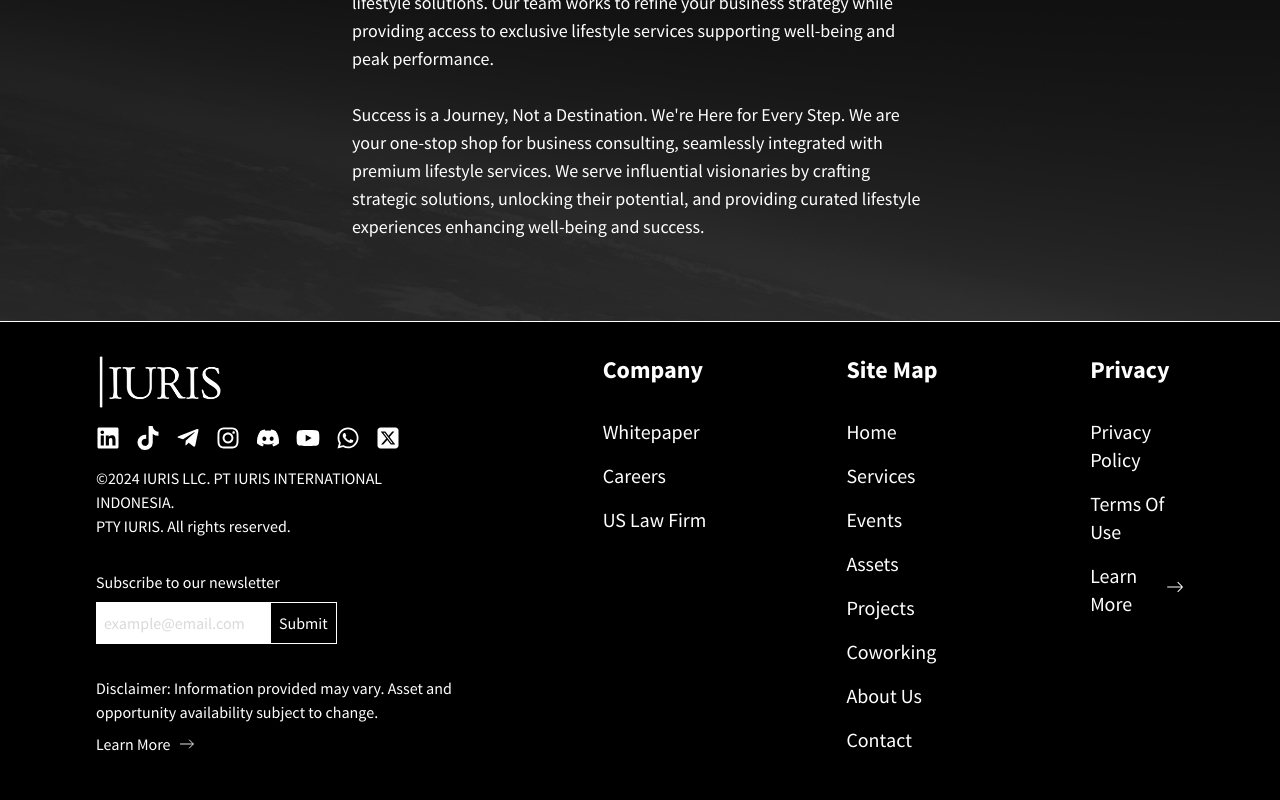
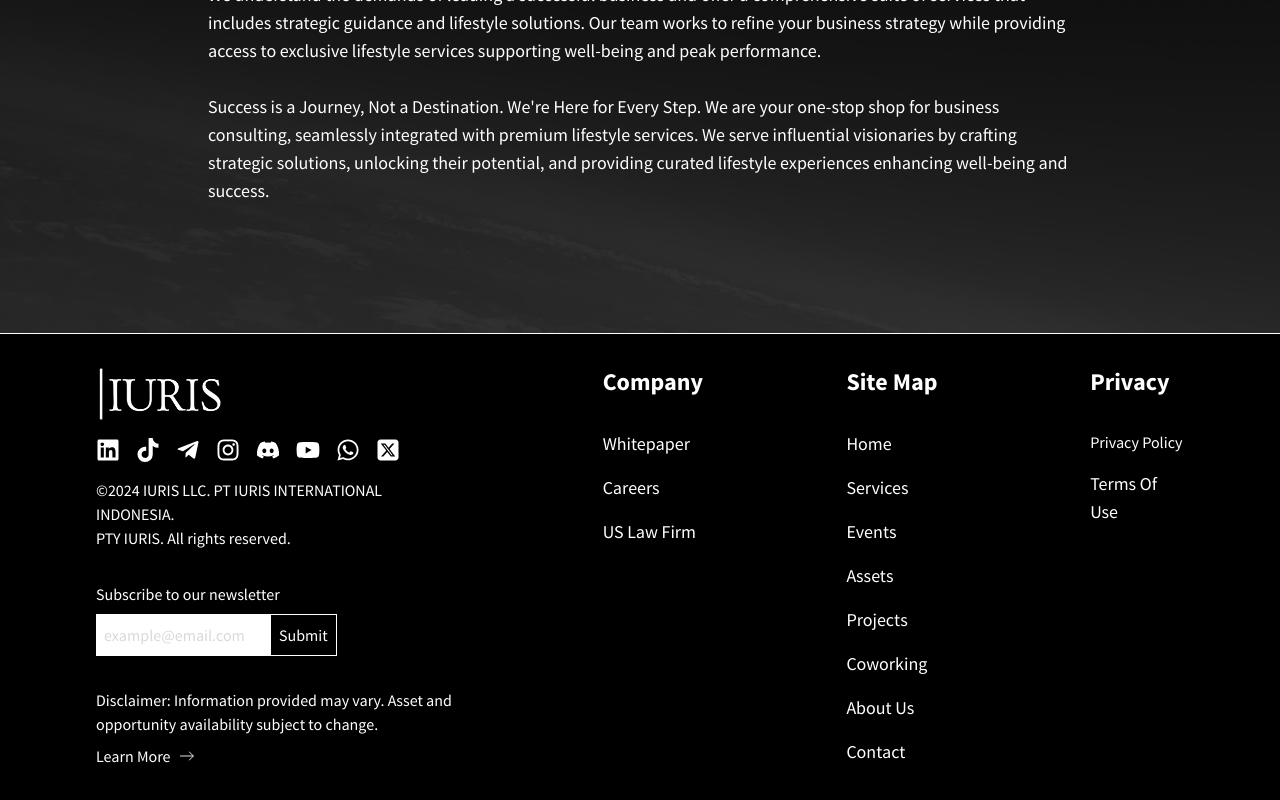
Before and after one commit to muhamadanasmustopa1112/consulting-firm, a Next.js app: page /about-us in a window 1280 px wide. Shown: the part 311-1111 px from the top of the page. Built offline with nearby package versions, Linux system fonts and the light colour scheme.

Commit message:
change ui

```diff
--- a/app/about-us/page.tsx
+++ b/app/about-us/page.tsx
@@ -3,8 +3,8 @@ import React from "react";
 
 export default function Page() {
   return (
-    <div className="flex flex-col items-center gap-12 px-8 py-20 md:px-8 lg:px-16 bg-black/70 text-white ">
-      <div className="w-full md:w-3/4 lg:w-1/2">
+    <div className="flex flex-col items-center gap-12 px-8 py-20 lg:py-32 md:px-8 lg:px-16 bg-black/70 text-white ">
+      <div className="w-full md:w-3/4 ">
         <h1 className="text-center text-2xl md:text-3xl lg:text-4xl font-semibold mb-4">
           Beyond Strategy. It&apos;s a Lifestyle.
         </h1>
--- a/app/privacy-policy/layout.tsx
+++ b/app/privacy-policy/layout.tsx
@@ -4,7 +4,7 @@ import backgroundImage from "@/public/img/projects.png";
 
 export default function Layout({ children }: { children: React.ReactNode }) {
   return (
-    <div className="relative">
+    <div className="overflow-hidden relative">
       {children}
       <div className="absolute bottom-0 w-screen aspect-video -z-10 overflow-hidden opacity-25">
         <Image
--- a/app/privacy-policy/page.tsx
+++ b/app/privacy-policy/page.tsx
@@ -1,6 +1,6 @@
 export default function Page() {
   return (
-    <div className="flex flex-col p-8 mx-20">
+    <div className="flex flex-col p-12lg:p-24 bg-black/80 text-white">
       <h1 className="text-4xl font-semibold text-center">Privacy Policy</h1>
       <p className="text-md text-center">Effective Date: Dec 2023</p>
       <hr className="border border-white w-[90%] self-center" />
--- a/app/terms-of-use/layout.tsx
+++ b/app/terms-of-use/layout.tsx
@@ -4,7 +4,7 @@ import backgroundImage from "@/public/img/projects.png";
 
 export default function Layout({ children }: { children: React.ReactNode }) {
   return (
-    <div className="relative">
+    <div className="overflow-hidden relative">
       {children}
       <div className="absolute bottom-0 w-screen aspect-video -z-10 overflow-hidden opacity-25">
         <Image
--- a/app/terms-of-use/page.tsx
+++ b/app/terms-of-use/page.tsx
@@ -2,7 +2,7 @@ import React from "react";
 
 export default function Page() {
   return (
-    <div className="flex flex-col p-8 mx-20">
+    <div className="flex flex-col p-12 lg:p-24 bg-black/80 text-white">
       <h1 className="text-4xl font-semibold text-center">Terms of Use</h1>
       <p className="text-md text-center">Last Updated: Dec 2023</p>
       <hr className="border border-white w-[90%] self-center" />
--- a/components/ui/footer.tsx
+++ b/components/ui/footer.tsx
@@ -184,21 +184,17 @@ function Footer() {
           <p className="text-xl lg:text-2xl mb-4">
             <b>Company</b>
           </p>
-          <Link
-            target="_blank"
-            href="/whitepaper.pdf"
-            className="text-lg lg:text-xl"
-          >
+          <Link target="_blank" href="/whitepaper.pdf" className="text-lg">
             Whitepaper
           </Link>
           <Link
             target="_blank"
             href="https://www.loker.id/profile/pt-iuris-international-indonesia"
-            className="text-lg lg:text-xl"
+            className="text-lg"
           >
             Careers
           </Link>
-          <Link href="https://iuris.world" className="text-lg lg:text-xl">
+          <Link href="https://iuris.world" className="text-lg">
             US Law Firm
           </Link>
         </div>
@@ -206,28 +202,28 @@ function Footer() {
           <p className="text-xl lg:text-2xl mb-4">
             <b>Site Map</b>
           </p>
-          <Link href="/" className="text-lg lg:text-xl">
+          <Link href="/" className="text-lg">
             Home
           </Link>
-          <Link href="/services/consulting" className="text-lg lg:text-xl">
+          <Link href="/services/consulting" className="text-lg">
             Services
           </Link>
-          <Link href="/events" className="text-lg lg:text-xl">
+          <Link href="/events" className="text-lg">
             Events
           </Link>
-          <Link href="/assets/cars" className="text-lg lg:text-xl">
+          <Link href="/assets/cars" className="text-lg">
             Assets
           </Link>
-          <Link href="/projects" className="text-lg lg:text-xl">
+          <Link href="/projects" className="text-lg">
             Projects
           </Link>
-          <Link href="/coworking" className="text-lg lg:text-xl">
+          <Link href="/coworking" className="text-lg">
             Coworking
           </Link>
-          <Link href="/about-us" className="text-lg lg:text-xl">
+          <Link href="/about-us" className="text-lg">
             About Us
           </Link>
-          <Link href="/contact" className="text-lg lg:text-xl">
+          <Link href="/contact" className="text-lg">
             Contact
           </Link>
         </div>
@@ -235,16 +231,16 @@ function Footer() {
           <p className="text-xl lg:text-2xl mb-4">
             <b>Privacy</b>
           </p>
-          <Link href="/privacy-policy" className="text:lg lg:text-xl">
+          <Link href="/privacy-policy" className="text:lg">
             Privacy Policy
           </Link>
-          <Link href="/terms-of-use" className="text-lg lg:text-xl">
+          <Link href="/terms-of-use" className="text-lg">
             Terms Of Use
           </Link>
-          <Link href="#" className="flex items-center gap-2 text-lg lg:text-xl">
+          {/* <Link href="#" className="flex items-center gap-2 text-md">
             Learn More{" "}
             <span className='inline-block w-4 h-4 lg:w-6 lg:h-6 bg-contain bg-no-repeat bg-[url("/img/arrow-right.svg")]'></span>
-          </Link>
+          </Link> */}
         </div>
       </div>
     </footer>
```
